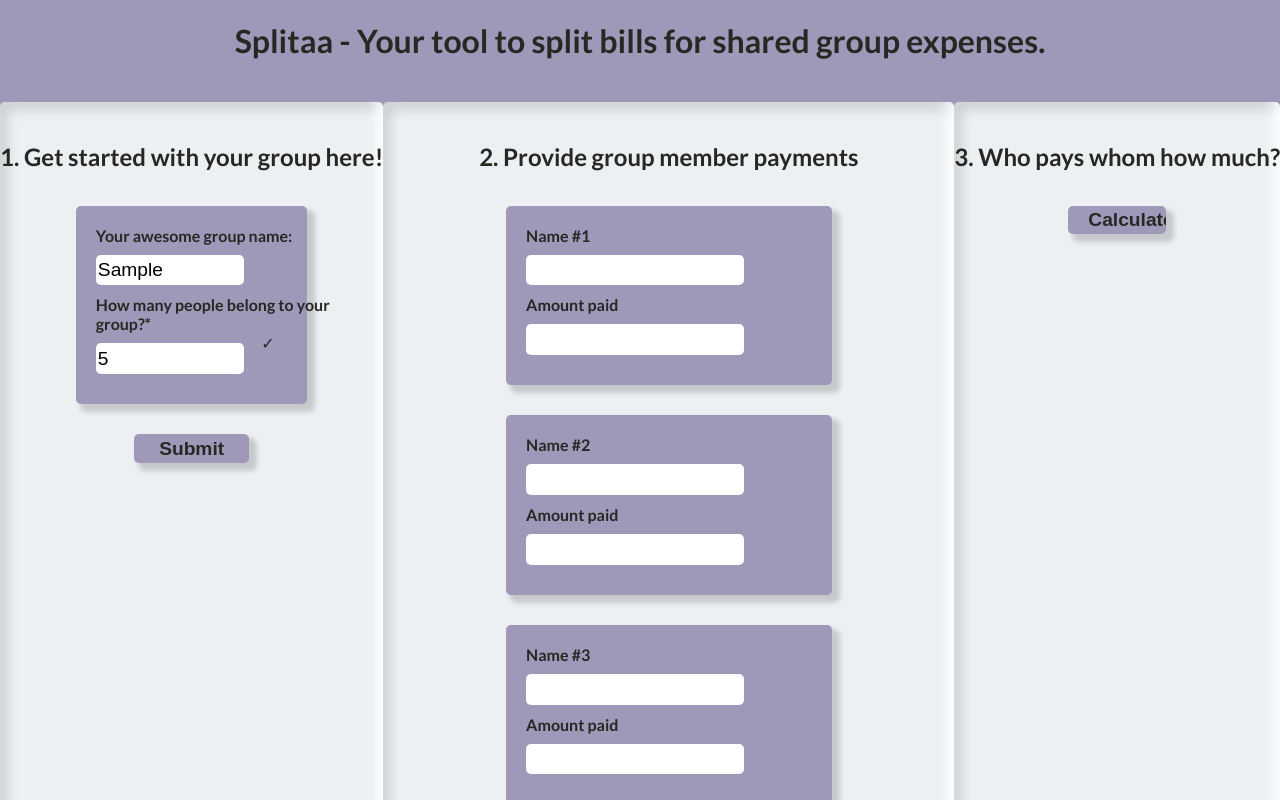
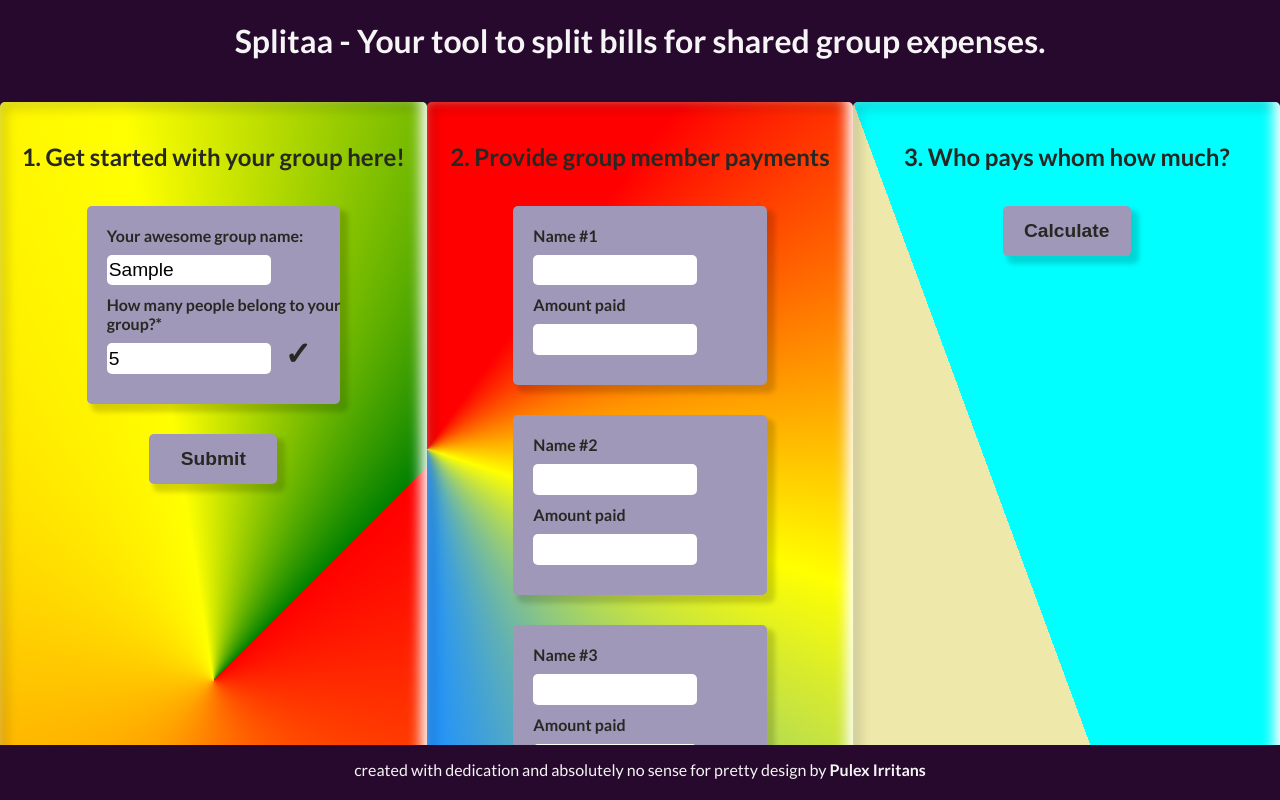
Before and after one commit to PulexIrritans/pay-me-back, a plain HTML site: page index.html in a window 1280 px wide. Both pictures are taken after typing "Sample", "5" into the empty fields and a click on the input "Submit". Shown: the top 800 px of the page. Drawn offline with Linux system fonts and the light colour scheme.

Commit message:
various changes

```diff
--- a/javascript-dom.js
+++ b/javascript-dom.js
@@ -3,32 +3,32 @@
 const orderedListMembersElement = document.getElementById("members");
 const orderedListPaymentsElement = document.getElementById("payment");
 const submitGroupButton = document.getElementById("group-form-btn");
-const calculatePaymentsButton = document.getElementById("calculate-payments-btn");
+const calculatePaymentsButton = document.getElementById(
+  "calculate-payments-btn"
+);
 const paymentResultBoxElement = document.querySelector(".payment-result");
-
+const newHeaderElement = document.createElement("h3");
 
 let groupSize = 0;
 let initialAveragePaid = 0;
 let nameArray = [];
 let amountArray = [];
 let payments = [];
-let payback =0;
-
+let payback = 0;
 
 // DOM Manipulation
 // Helper function to set attributes to DOM elements
 
 function setAttributes(element, attributes) {
-    Object.keys(attributes).forEach(function(name) {
+  Object.keys(attributes).forEach(function (name) {
     element.setAttribute(name, attributes[name]);
-    })
+  });
 }
 
 // Function to dynamically create payment form elements (DOM) based on groupsize
 
 function createPaymentForms(count) {
-
-    for(let i=0; i<count; i++) {
+  for (let i = 0; i < count; i++) {
     const newListElement = document.createElement("li");
     orderedListMembersElement.append(newListElement);
     newListElement.classList.add("box");
@@ -37,45 +37,44 @@ function createPaymentForms(count) {
 
     const newLabelNameElement = document.createElement("label");
     setAttributes(newLabelNameElement, {
-            for: "name"
-          })
-          newLabelNameElement.innerText="Name #"+[i+1];
+      for: "name",
+    });
+    newLabelNameElement.innerText = "Name #" + [i + 1];
 
     const newInputNameElement = document.createElement("input");
     setAttributes(newInputNameElement, {
       type: "text",
       id: "name",
-            name: "name"
-          })
+      name: "name",
+    });
 
     const newLabelExpenseElement = document.createElement("label");
     setAttributes(newLabelExpenseElement, {
-            for: "expense"
-          })
-          newLabelExpenseElement.innerText="Amount paid";
+      for: "expense",
+    });
+    newLabelExpenseElement.innerText = "Amount paid";
 
     const newInputExpenseElement = document.createElement("input");
     setAttributes(newInputExpenseElement, {
       type: "number",
       id: "expense",
-            name: "expense"
-          })
+      name: "expense",
+    });
     listElementn.append(newLabelNameElement);
     listElementn.append(newInputNameElement);
     listElementn.append(newLabelExpenseElement);
     listElementn.append(newInputExpenseElement);
-    };
+  }
+}
 
-};
-
-document.getElement
+document.getElement;
 
 // Function to dynamically create payment result output
 
 function showPaymentResults(array) {
   const groupNameInput = document.getElementById("groupname").value;
-    const newHeaderElement = document.createElement("h3");
-    newHeaderElement.innerText = groupNameInput+" - Thank you for using this tool.";
+  newHeaderElement.innerText =
+    groupNameInput + " - Thank you for using this tool.";
   paymentResultBoxElement.append(newHeaderElement);
 
   const newListPaymentsHeader1 = document.createElement("th");
@@ -93,53 +92,51 @@ function showPaymentResults(array) {
   newListPaymentsHeader4.innerText = "Receiver";
   orderedListPaymentsElement.append(newListPaymentsHeader4);
 
-
-    for (let i=0; i<=array.length-1; i++) {
-
+  for (let i = 0; i <= array.length - 1; i++) {
     newListPaymentsElement = document.createElement("tr");
     orderedListPaymentsElement.append(newListPaymentsElement);
 
-        const listElementn = orderedListPaymentsElement.getElementsByTagName("tr")[i];
+    const listElementn =
+      orderedListPaymentsElement.getElementsByTagName("tr")[i];
 
     const newFirstSpanElement = document.createElement("td");
-        newFirstSpanElement.innerText = array[i].giver+": ";
+    newFirstSpanElement.innerText = array[i].giver + ": ";
     const newSecondSpanElement = document.createElement("td");
-        newSecondSpanElement.innerText = (array[i].payment).toFixed(2)+" ";
+    newSecondSpanElement.innerText = array[i].payment.toFixed(2) + " ";
     const newThirdSpanElement = document.createElement("td");
     setAttributes(newThirdSpanElement, {
-            id: "arrow"
-        })
+      id: "arrow",
+    });
     const newFourthSpanElement = document.createElement("td");
-        newFourthSpanElement.innerText = " "+array[i].receiver;
+    newFourthSpanElement.innerText = " " + array[i].receiver;
 
     listElementn.append(newFirstSpanElement);
     listElementn.append(newSecondSpanElement);
     listElementn.append(newThirdSpanElement);
     listElementn.append(newFourthSpanElement);
-    };
-};
-
+  }
+}
 
 // Event Listeners
 
-submitGroupButton.onclick = function() {
+submitGroupButton.onclick = function () {
   calculatePaymentsButton.style.display = "block";
   orderedListPaymentsElement.style.display = "none";
   orderedListMembersElement.innerHTML = "";
   orderedListPaymentsElement.innerHTML = "";
   groupSize = document.getElementById("groupsize").value;
   createPaymentForms(groupSize);
-}
+};
 
-calculatePaymentsButton.onclick = function() {
-
+calculatePaymentsButton.onclick = function () {
+  newHeaderElement.innerText = "";
   orderedListPaymentsElement.style.display = "block";
   orderedListPaymentsElement.innerHTML = "";
   initialAveragePaid = 0;
   nameArray = [];
   amountArray = [];
   payments = [];
-    payback =0;
+  payback = 0;
   getGroupDetails(groupSize);
   const paymentResult = calculatePayments(groupSize);
   showPaymentResults(paymentResult);
--- a/stylesheet.css
+++ b/stylesheet.css
@@ -4,7 +4,7 @@
     min-height: 100vh;
     flex-direction: column;
     align-items: center;
-    background: #9f98b8;
+    background: #27092e;
     color: #272723;
     margin: 0;
     padding: 0;
@@ -13,15 +13,18 @@
   header {
       text-align: center;
       width: 100%;
+      color: whitesmoke;
   }
 
   .site-content {
     color: #272723;
     width: 100%;
     margin: 20px;
+    padding-bottom: 30px;
     flex: 1;
     text-align: center;
-    display: flex;
+    display: grid;
+    grid-template-columns: 1fr 1fr 1fr;
     justify-content: space-evenly;
   }
 
@@ -37,7 +40,9 @@
 
   .group-form {
       padding: 20px 0 20px 0;
-      background-color:#ecf0f3;
+      /* background-color:#ecf0f3; */
+      background: conic-gradient(from 45deg, red, orange 50%, yellow 85%, green);
+      ;
       display: flex;
       flex-direction: column;
       align-items: center;
@@ -63,13 +68,14 @@
     border: none;
     height: 1.5em;
     margin: 10px 0 10px 0;
-    font-size: 1.2rem
+    font-size: 1.2rem;
 }
 
     .submit-btn {
     font-weight: bold;
     font-size: 1.2rem;
     width: 30%;
+    height: 50px;
     display: block;
     background-color: #9f98b8;
     box-shadow: 6px 6px 5px 2px rgb(0,0,0,.16);
@@ -87,7 +93,8 @@
 
   .payment-form {
       padding: 20px 0 20px 0;
-      background-color: #ecf0f3;
+      /* background-color: #ecf0f3; */
+      background: conic-gradient(at 0% 30%, red 10%, yellow 30%, #1e90ff 50%);
       display: flex;
       flex-direction: column;
       align-items: center;
@@ -111,7 +118,8 @@
 
   .payment-result {
       padding: 20px 0 20px 0;
-      background-color: #ecf0f3;
+      /* background-color: #ecf0f3; */
+      background: linear-gradient(to bottom left, cyan 50%, palegoldenrod 50%);
       display: flex;
       flex-direction: column;
       align-items: center;
@@ -139,6 +147,8 @@
     input:valid+span:after {
     content: '✓';
     padding-left: 5px;
+    font-size: 2em;
+    font-weight: bold;
   }
 
   #arrow {
@@ -151,13 +161,18 @@
   }
 
   footer {
-      position: relative;
-      height: 40px;
-      bottom: -10px;
+      position: fixed;
+      bottom: 0px;
+      height: 30px;
+      padding: 15px 0 10px 0;
+      text-align: center;
+      width: 100%;
+      background-color: #27092e;
+      color: whitesmoke;
   }
 
   a {
-      color: #272723;
+      color: whitesmoke;
       text-decoration: none;
       font-weight: bold;
   }
```
Lines whose indentation alone changed are shown as unchanged.
